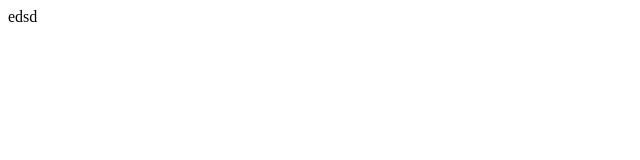
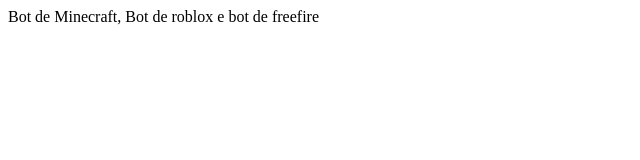
Before and after one commit to UserName1080Alyner/servidores.github.io, a plain HTML site: page index.html in a window 1280 px wide. Shown: the whole page, without its empty margins (0-640 px from the left). Drawn offline with Linux system fonts and the light colour scheme.

Commit message:
Update index.html

```diff
--- a/index.html
+++ b/index.html
@@ -1,3 +1,7 @@
 <html>
-  edsd
-<html>
+  <body>
+    <meta charset="UTF-8"/>
+    <title>Loja de bots</title>
+    <p>Bot de Minecraft, Bot de roblox e bot de freefire</p>
+  </body>
+</html>
```
